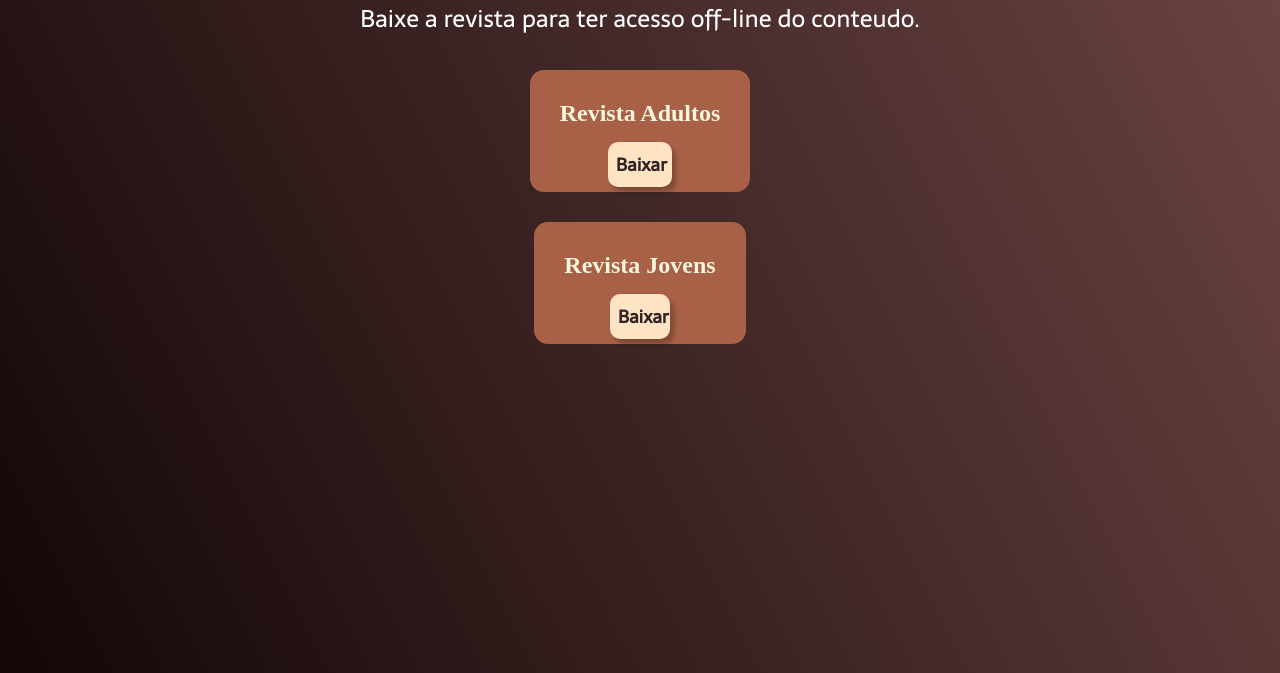
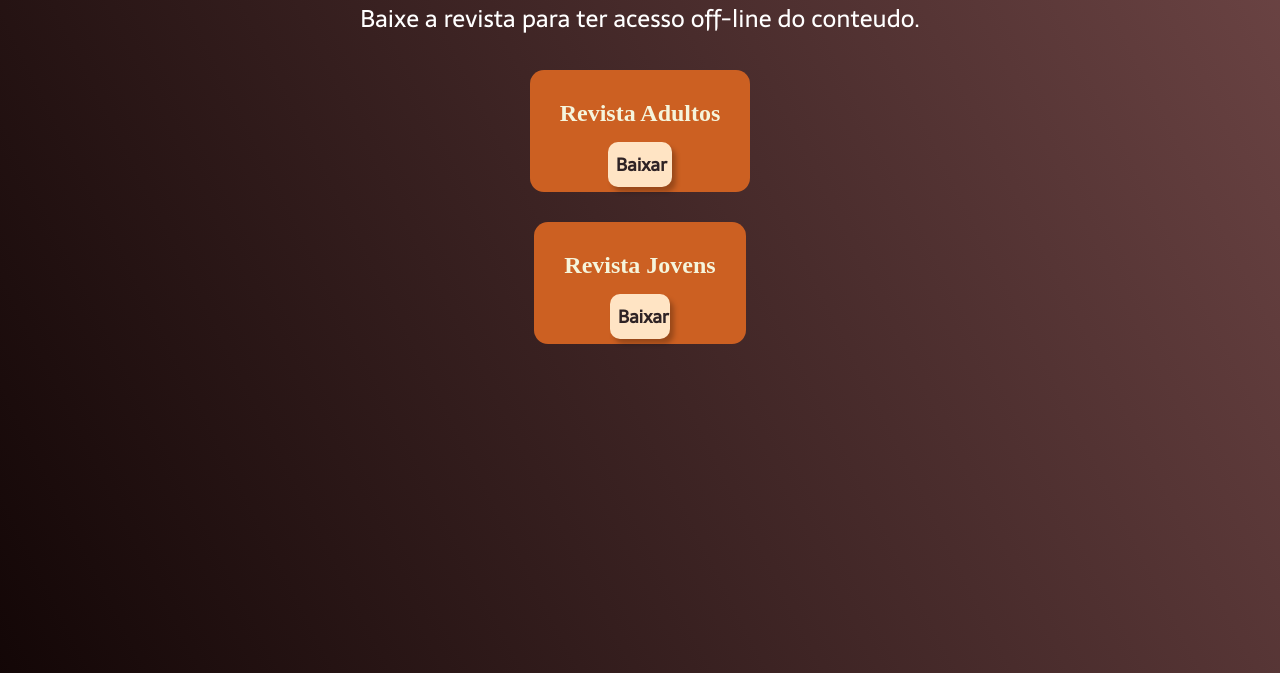
Before and after one commit to Gabr128040/ebd, a plain HTML site: page download-revista.html in a window 1280 px wide. Shown: the part 146-819 px from the top of the page. Drawn offline with Linux system fonts and the light colour scheme; a web font is replaced by a local one.

Commit message:
Correçoes de sintaxe
Corrigido erros no html, indentaçao, e css, nas paginas index, revista.

```diff
--- a/css/style_dr.css
+++ b/css/style_dr.css
@@ -22,16 +22,10 @@ body {
     background: #3c1e0f;
     width: 100%;
     justify-content: space-around;
-
-
-
-
 }
 
 .header-logo {
     width:30%;
-
-
 }
 
 #header-menu {
@@ -63,7 +57,6 @@ body {
     font-size: 32px;
     font-weight: 400;
     font-family: 'Sarala',sans-serif;
-    /*  border-bottom:0.4px solid beige ;   /*  */
 }
 
 
@@ -83,7 +76,6 @@ body {
     align-items: center;
     padding: 25px;
     gap: 25px;
-
 }
 
 .conteudo-principal-titulo {
@@ -93,9 +85,6 @@ body {
     font-family: 'Righteous';
     font-weight: 600;
     text-align: center;
-
-
-
 }
 
 .conteudo-principal-paragrafo {
@@ -113,18 +102,15 @@ body {
     flex-direction: column;
     align-items: center;
     justify-content: space-around;
-
-
 }
 
 .down-revista {
     display: flex;
     flex-direction: column;
     align-items: center;
-				background: ;
     height: 40%;
     padding: 20px;
-				background: #a86146;
+    background: #cc6022;
     border-radius: 14px;
     justify-content: space-around;
     gap:15px;
@@ -145,7 +131,6 @@ body {
     font-weight: 600;
     font-size: 18px;
     box-shadow: 4px 5px 5px rgba(0, 0, 0, 0.25);
-    color: #2f2325;
     padding: 8px;
 }
 
@@ -166,6 +151,6 @@ body {
 
 .footer-logo {
     width: 10%;
-    display: block
+    display: block;
 
 }
```
Also changed, not shown: download-revista.html (+0 -1 lines), style.css (+1 -23 lines), index.html (indentation only), js/script_dr.js (indentation only), js/script_login.js (indentation only), login.html (indentation only), script.js (indentation only). Lines whose indentation alone changed are shown as unchanged.
